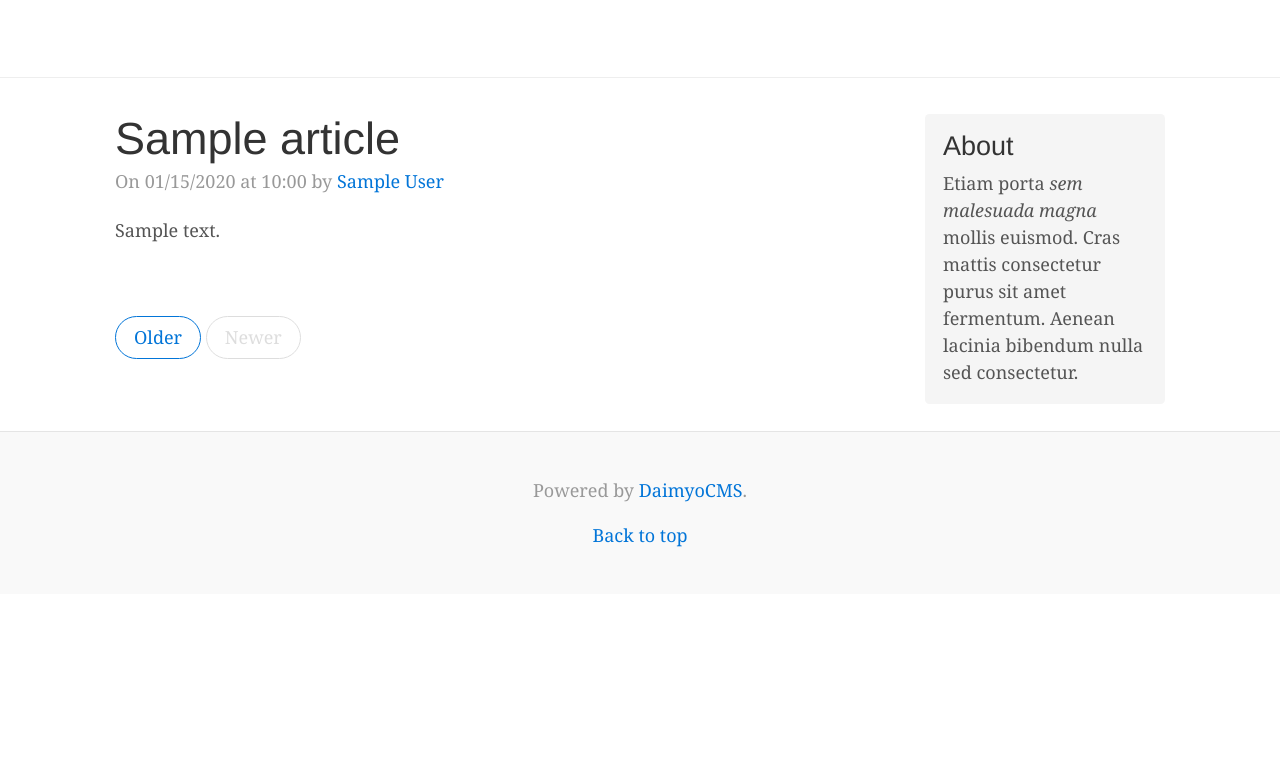
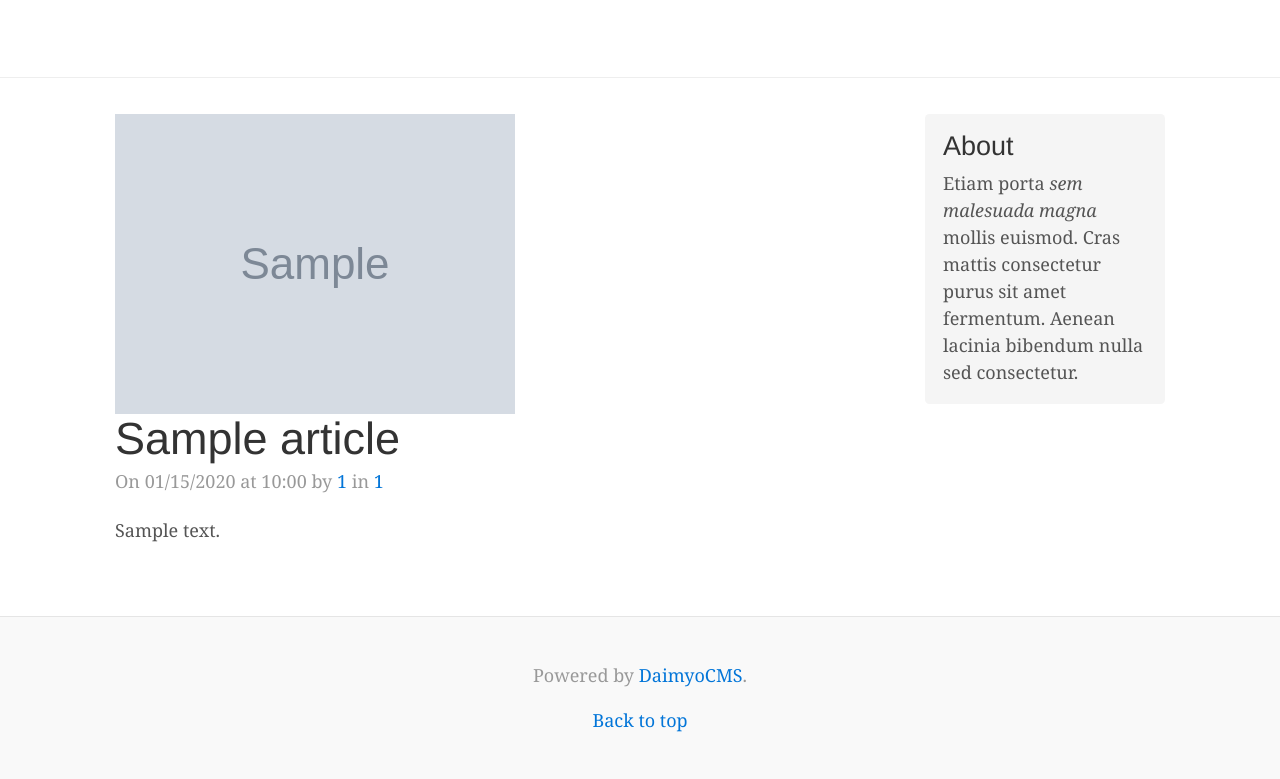
Before and after one commit to sundowndev/VulcanoPHP, a PHP site: template app/Resources/views/home/home.html.twig in a window 1280 px wide. Shown: the part 63-842 px from the top of the page. Before the commit the page ends 610 px from the top, so only its background shows below. Run offline with PHP 8.4, Linux system fonts and the light colour scheme; the template is opened without the code that fills it: most values are stand-ins (such as "Sample title", 1, 10 or a date in 2020); grey boxes marked "Sample" are stand-in pictures; data that the repository does not hold is empty; some libraries are stand-ins or nearby versions.

Commit message:
upating home model

```diff
--- a/app/Resources/models/home.php
+++ b/app/Resources/models/home.php
@@ -1,10 +1,8 @@
 <?php
-    $app->getDB()->query('SELECT * FROM d_articles');
+    $app->getDB()->query('SELECT * FROM d_articles ORDER BY id DESC LIMIT 0, 6');
     $app->getDB()->execute();
 
     $articles = $app->getDB()->resultset();
 
-    //var_dump($articles);
-
     $app->getTwig()->addGlobal('articles', $articles);
 ?>
--- a/app/Resources/views/home/home.html.twig
+++ b/app/Resources/views/home/home.html.twig
@@ -4,19 +4,21 @@
 {% block body %}
 	<div class="col-sm-8 blog-main">
 
-          {% for article in articles %}
+          {% for article in articles|slice(0, 4) %}
               <div class="blog-post">
+                <img src="{{ paths.uploads }}/{{ article.image_url }}" alt="">
                 <h2 class="blog-post-title">{{ article.title }}</h2>
-                <p class="blog-post-meta">On {{ article.date|date("m/d/Y") }} at {{ article.date|date("h:s") }} by <a href="{{ paths.user }}/{{ article.author }}">{{ article.author }}</a></p>
+                <p class="blog-post-meta">On {{ article.date|date("m/d/Y") }} at {{ article.date|date("h:s") }} by <a href="{{ paths.user }}/{{ article.author_id }}">{{ article.author_id }}</a> in <a href="{{ paths.category }}/{{ article.category_id }}">{{ article.category_id }}</a></p>
 
                 {{ article.content }}
               </div>
           {% endfor %}
 
-          <nav class="blog-pagination">
-            <a class="btn btn-outline-primary" href="#">Older</a>
-            <a class="btn btn-outline-secondary disabled" href="#">Newer</a>
-          </nav>
+          {% if articles|length > 1 %}
+            <nav class="blog-pagination text-center">
+                <a class="btn btn-outline-primary btn-show-more" href="#">Show more</a>
+            </nav>
+        {% endif %}
 
         </div>
 {% endblock %}
--- a/app/config/init.php
+++ b/app/config/init.php
@@ -20,7 +20,7 @@ $app->getTwig()->addGlobal('site', array(
     'tags' => $app->config['general']['tags']
 ));
 
-$app->getTwig()->addGlobal('path', array(
+$app->getTwig()->addGlobal('paths', array(
     'root' => $path,
     'home' => $path.removeRegex($app->config['paths']['home']),
     'blog' => $path.removeRegex($app->config['paths']['blog']),
```
Also changed, not shown: content/uploads/test.jpg (added), 1 other file.
